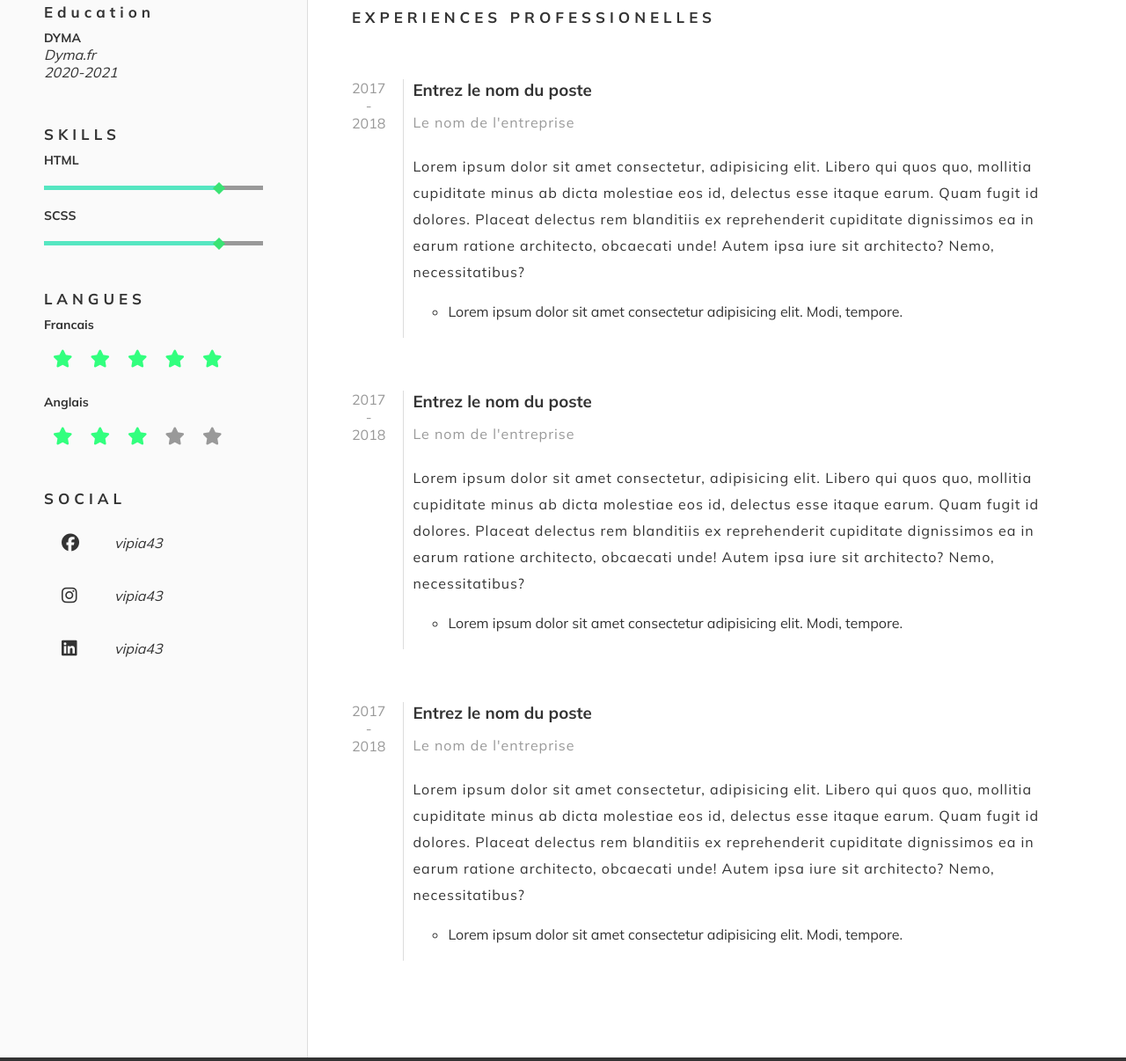
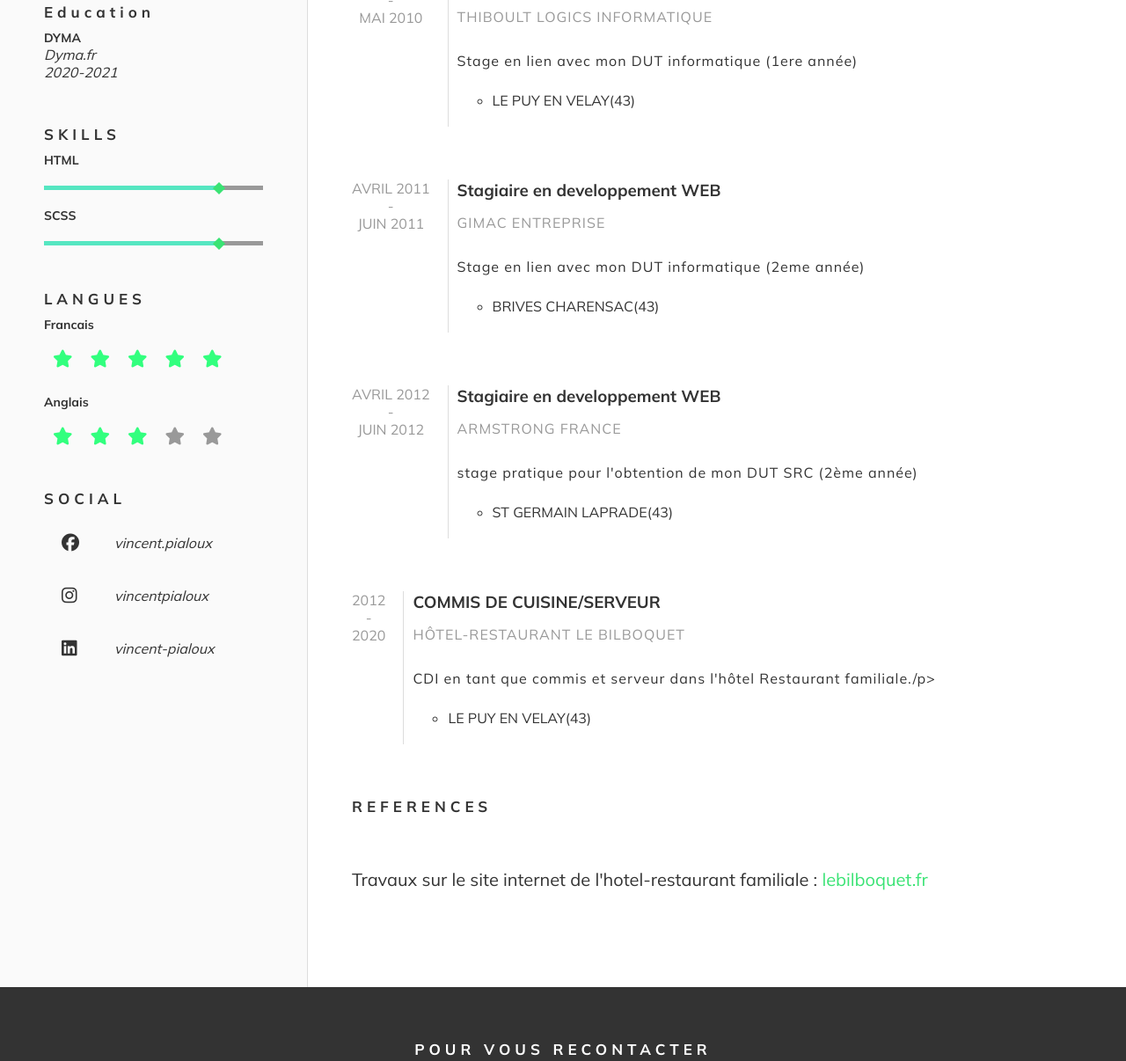
Before and after one commit to CODAC-BDX-Vincent/htmlcss-netlify-projet-cv, a website: page index.html in a window 1280 px wide. Shown: the part 665-1871 px from the top of the page at 88% size. Drawn offline with Linux system fonts and the light colour scheme.

Commit message:
mise a niveau perso du cv

```diff
--- a/index.html
+++ b/index.html
@@ -70,64 +70,81 @@
         </div>
         <div class="block">
             <h2 class="title-small">SOCIAL</h2>
-            <div class="social-container">
+            <a href="https://www.facebook.com/vincent.pialoux" target="_blank" class="social-container">
                 <i class="fab fa-facebook"></i>
-                <p>vipia43</p>
-            </div>
-            <div class="social-container">
+                <p>vincent.pialoux</p>
+            </a>
+            <a href="https://www.instagram.com/vincentpialoux/" target="_blank" class="social-container">
                 <i class="fab fa-instagram"></i>
-                <p>vipia43</p>
-            </div>
-            <div class="social-container">
+                <p>vincentpialoux</p>
+            </a>
+            <a href="https://www.linkedin.com/in/vincent-pialoux-9053681ab" target="_blank" class="social-container">
                 <i class="fab fa-linkedin"></i>
-                <p>vipia43</p>
-            </div>
+                <p>vincent-pialoux</p>
+            </a>
 
         </div>
 
      </aside>
      <main>
         <h2 class="title-small">PROFIL PROFESSIONEL</h2>
-        <p class="mb-5">Lorem ipsum dolor, sit amet consectetur adipisicing elit. Facere, animi. At beatae itaque tenetur rerum consequuntur minima libero voluptatum praesentium nisi commodi numquam expedita, eos maiores debitis veniam incidunt quidem, nesciunt sunt. Dolores accusamus libero earum non blanditiis! Minus suscipit, dignissimos fugit nesciunt deleniti deserunt enim earum veritatis facilis sunt?</p>
+        <p class="mb-5">En reconversion professionnelle pour le métier de développeur FRONT-END WEB et mobile</p>
         <h2 class="title-small">EXPERIENCES PROFESSIONELLES</h2>
         <div class="experience">
             <div class="timeline">
-                2017 <br> - <br> 2018
+                AVRIL 2010 <br>-<br> MAI 2010
             </div>
             <div class="content">
-                <h3>Entrez le nom du poste</h3>
-                <p class="text-hint mb-2">Le nom de l'entreprise</p>
-                <p>Lorem ipsum dolor sit amet consectetur, adipisicing elit. Libero qui quos quo, mollitia cupiditate minus ab dicta molestiae eos id, delectus esse itaque earum. Quam fugit id dolores. Placeat delectus rem blanditiis ex reprehenderit cupiditate dignissimos ea in earum ratione architecto, obcaecati unde! Autem ipsa iure sit architecto? Nemo, necessitatibus?</p>
+                <h3>Stagiaire en developpement WEB</h3>
+                <p class="text-hint mb-2">THIBOULT LOGICS INFORMATIQUE</p>
+                <p>Stage en lien avec mon DUT informatique (1ere année)</p>
                 <ul>
-                    <li>Lorem ipsum dolor sit amet consectetur adipisicing elit. Modi, tempore.</li>
+                    <li>LE PUY EN VELAY(43)</li>
                 </ul>
             </div>
         </div>
         <div class="experience">
             <div class="timeline">
-                2017 <br> - <br> 2018
+                AVRIL 2011 <br> - <br> JUIN 2011
             </div>
             <div class="content">
-                <h3>Entrez le nom du poste</h3>
-                <p class="text-hint mb-2">Le nom de l'entreprise</p>
-                <p>Lorem ipsum dolor sit amet consectetur, adipisicing elit. Libero qui quos quo, mollitia cupiditate minus ab dicta molestiae eos id, delectus esse itaque earum. Quam fugit id dolores. Placeat delectus rem blanditiis ex reprehenderit cupiditate dignissimos ea in earum ratione architecto, obcaecati unde! Autem ipsa iure sit architecto? Nemo, necessitatibus?</p>
+                <h3>Stagiaire en developpement WEB</h3>
+                <p class="text-hint mb-2">GIMAC ENTREPRISE</p>
+                <p>Stage en lien avec mon DUT informatique (2eme année)</p>
                 <ul>
-                    <li>Lorem ipsum dolor sit amet consectetur adipisicing elit. Modi, tempore.</li>
+                    <li>BRIVES CHARENSAC(43)</li>
                 </ul>
             </div>
         </div>
         <div class="experience">
             <div class="timeline">
-                2017 <br> - <br> 2018
+                AVRIL 2012 <br> - <br> JUIN 2012
             </div>
             <div class="content">
-                <h3>Entrez le nom du poste</h3>
-                <p class="text-hint mb-2">Le nom de l'entreprise</p>
-                <p>Lorem ipsum dolor sit amet consectetur, adipisicing elit. Libero qui quos quo, mollitia cupiditate minus ab dicta molestiae eos id, delectus esse itaque earum. Quam fugit id dolores. Placeat delectus rem blanditiis ex reprehenderit cupiditate dignissimos ea in earum ratione architecto, obcaecati unde! Autem ipsa iure sit architecto? Nemo, necessitatibus?</p>
+                <h3>Stagiaire en developpement WEB</h3>
+                <p class="text-hint mb-2">ARMSTRONG FRANCE</p>
+                <p>stage pratique pour l'obtention de mon DUT SRC (2ème année)</p>
                 <ul>
-                    <li>Lorem ipsum dolor sit amet consectetur adipisicing elit. Modi, tempore.</li>
+                    <li>ST GERMAIN LAPRADE(43)</li>
                 </ul>
             </div>
+        </div>
+        <div class="experience">
+            <div class="timeline">
+                2012 <br> - <br> 2020
+            </div>
+            <div class="content">
+                <h3>COMMIS DE CUISINE/SERVEUR</h3>
+                <p class="text-hint mb-2">HÔTEL-RESTAURANT LE BILBOQUET</p>
+                <p>CDI en tant que commis et serveur dans l'hôtel Restaurant familiale./p>
+                <ul>
+                    <li>LE PUY EN VELAY(43)</li>
+                </ul>
+            </div>
+        </div>
+        <h2 class="title-small">REFERENCES</h2>
+        <div class="references">
+            Travaux sur le site internet de l'hotel-restaurant familiale : <a target="_blank" href="https://www.hotel-bilboquet.fr">lebilboquet.fr</a>
         </div>
 
     </main>
--- a/scss/_bases.scss
+++ b/scss/_bases.scss
@@ -22,8 +22,11 @@ ul{
 }
 
 a{
-    color: (--text);
+    color: var(--text);
     text-decoration: none;
+    &:visited{
+        color: var(--text);
+    }
 }
 
 img{
--- a/scss/style.scss
+++ b/scss/style.scss
@@ -191,6 +191,17 @@ main{
            }
         }
     }
+    .references{
+        margin: 6rem 0;
+        font-size: 2rem;
+        a{
+            color: var(--dark);
+            &:hover{
+                opacity: 0.8;
+            }
+        }
+
+    }
 }
 footer{
     grid-area: footer;
```
Also changed, not shown: css/style.css.
